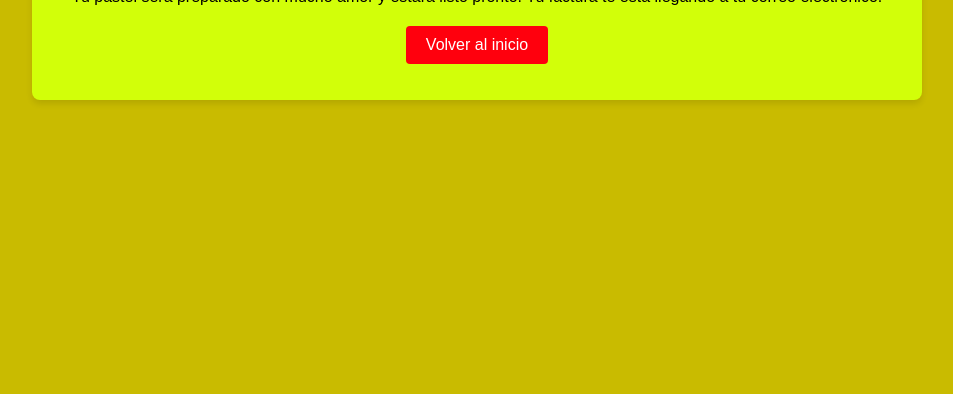
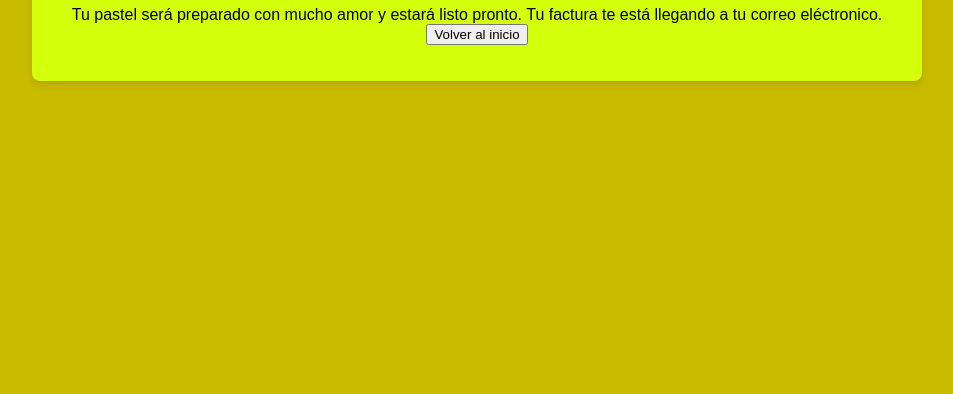
Before and after one commit to jurks1/link-despues-del-formulario, a plain HTML site: page index.html in a window 1280 px wide. Shown: the part 406-800 px from the top of the page, without its empty margins (163-1116 px from the left). Drawn offline with Linux system fonts and the light colour scheme.

Commit message:
Update index.html

```diff
--- a/index.html
+++ b/index.html
@@ -51,9 +51,9 @@
     <div class="thank-you-container">
         <h1>¡Gracias por comprar con nosotros!</h1>
         <p>Tu pastel será preparado con mucho amor y estará listo pronto. Tu factura te está llegando a tu correo eléctronico.</a><br>
-        <a href="https://jurks1.github.io/Mipaginaweb/">
-    Volver al inicio
-</a>
+        <button onclick="window.location.href='https://jurks1.github.io/Mipaginaweb/'">Volver al inicio</button>
+
+
     </div>
 </body>
 </html>
```
